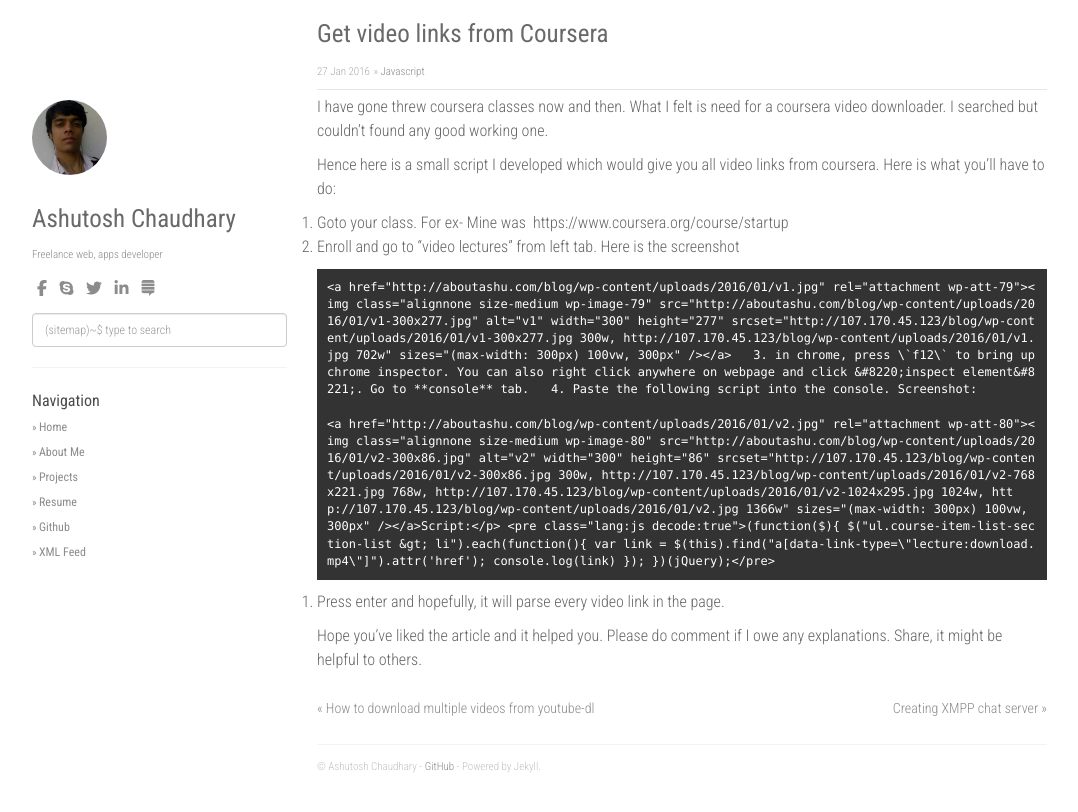
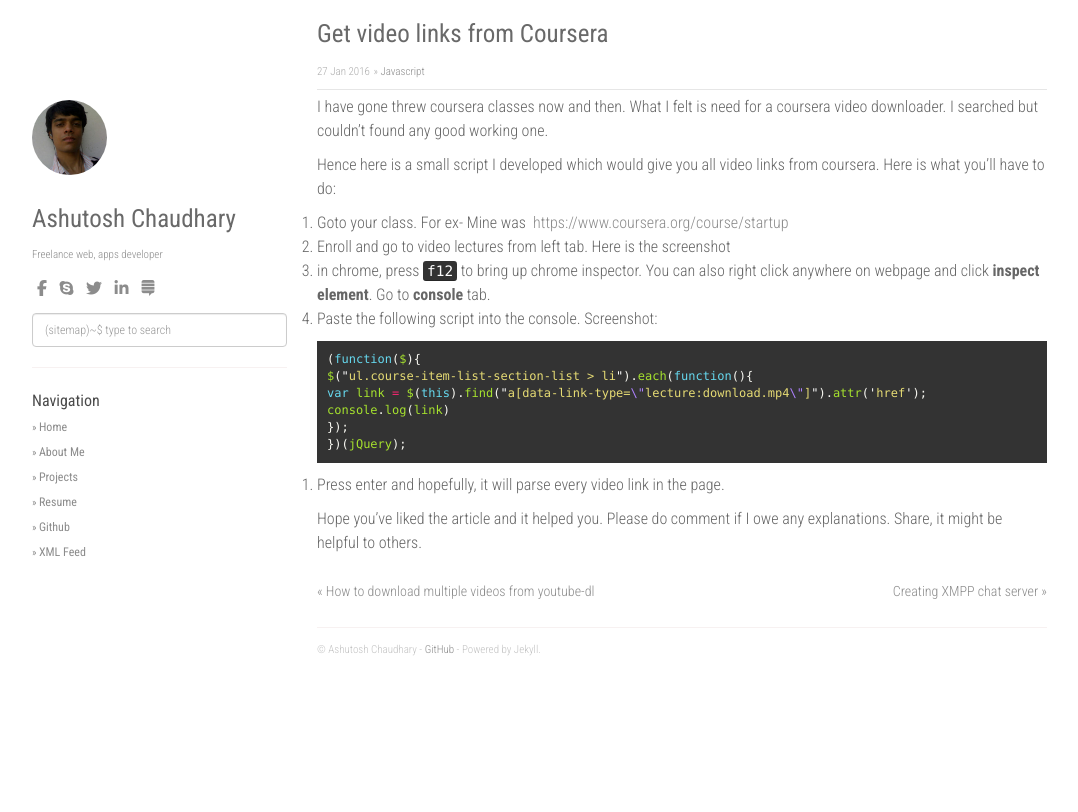
Before and after one commit to codeasashu/codeasashu.github.io, a Jekyll site: the page built from _posts/2016-01-27-get-video-links-from-coursera.md, in a window 1280 px wide. Shown: the top 812 px of the page, without its empty margins (53-1131 px from the left). Built offline with Jekyll 4.4.1, drawn with Linux system fonts in a browser that asks for light colours; nearby versions of some CDN libraries; comment, search, counter and statistics services are not loaded.

Commit message:
fixed blog page

```diff
--- a/_posts/2016-01-27-get-video-links-from-coursera.md
+++ b/_posts/2016-01-27-get-video-links-from-coursera.md
@@ -18,24 +18,23 @@ tags:
   - javascript
   - jquery
 ---
-I have gone threw coursera classes now and then. What I felt is need for a coursera video downloader. I searched but couldn&#8217;t found any good working one.
+I have gone threw coursera classes now and then. What I felt is need for a coursera video downloader. I searched but couldn't found any good working one.
 
-Hence here is a small script I developed which would give you all video links from coursera. Here is what you&#8217;ll have to do:
+Hence here is a small script I developed which would give you all video links from coursera. Here is what you'll have to do:
 
-  1. Goto your class. For ex- Mine was  https://www.coursera.org/course/startup
-  2. Enroll and go to &#8220;video lectures&#8221; from left tab. Here is the screenshot
-
-    <a href="http://aboutashu.com/blog/wp-content/uploads/2016/01/v1.jpg" rel="attachment wp-att-79"><img class="alignnone size-medium wp-image-79" src="http://aboutashu.com/blog/wp-content/uploads/2016/01/v1-300x277.jpg" alt="v1" width="300" height="277" srcset="http://107.170.45.123/blog/wp-content/uploads/2016/01/v1-300x277.jpg 300w, http://107.170.45.123/blog/wp-content/uploads/2016/01/v1.jpg 702w" sizes="(max-width: 300px) 100vw, 300px" /></a>
-  3. in chrome, press \`f12\` to bring up chrome inspector. You can also right click anywhere on webpage and click &#8220;inspect element&#8221;. Go to **console** tab.
-  4. Paste the following script into the console. Screenshot:
-
-    <a href="http://aboutashu.com/blog/wp-content/uploads/2016/01/v2.jpg" rel="attachment wp-att-80"><img class="alignnone size-medium wp-image-80" src="http://aboutashu.com/blog/wp-content/uploads/2016/01/v2-300x86.jpg" alt="v2" width="300" height="86" srcset="http://107.170.45.123/blog/wp-content/uploads/2016/01/v2-300x86.jpg 300w, http://107.170.45.123/blog/wp-content/uploads/2016/01/v2-768x221.jpg 768w, http://107.170.45.123/blog/wp-content/uploads/2016/01/v2-1024x295.jpg 1024w, http://107.170.45.123/blog/wp-content/uploads/2016/01/v2.jpg 1366w" sizes="(max-width: 300px) 100vw, 300px" /></a>Script:</p> <pre class="lang:js decode:true">(function($){
-$("ul.course-item-list-section-list &gt; li").each(function(){
+1. Goto your class. For ex- Mine was  [https://www.coursera.org/course/startup](https://www.coursera.org/course/startup)
+2. Enroll and go to video lectures from left tab. Here is the screenshot
+3. in chrome, press <kbd>f12</kbd> to bring up chrome inspector. You can also right click anywhere on webpage and click **inspect element**. Go to **console** tab.
+4. Paste the following script into the console. Screenshot:
+{% highlight javascript %}
+(function($){
+$("ul.course-item-list-section-list > li").each(function(){
 var link = $(this).find("a[data-link-type=\"lecture:download.mp4\"]").attr('href');
 console.log(link)
 });
-})(jQuery);</pre>
+})(jQuery);
+{% endhighlight %}
 
-  5. Press enter and hopefully, it will parse every video link in the page.
+5. Press enter and hopefully, it will parse every video link in the page.
 
-Hope you&#8217;ve liked the article and it helped you. Please do comment if I owe any explanations. Share, it might be helpful to others.
+Hope you've liked the article and it helped you. Please do comment if I owe any explanations. Share, it might be helpful to others.
```
Also changed, not shown: 3 other files.
